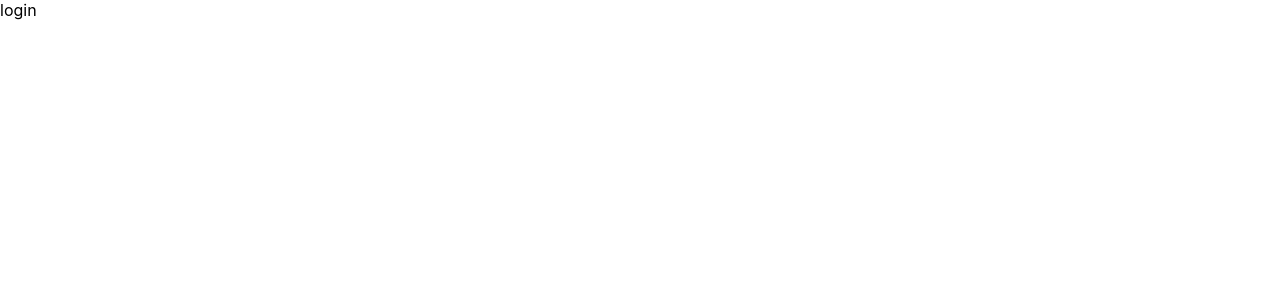
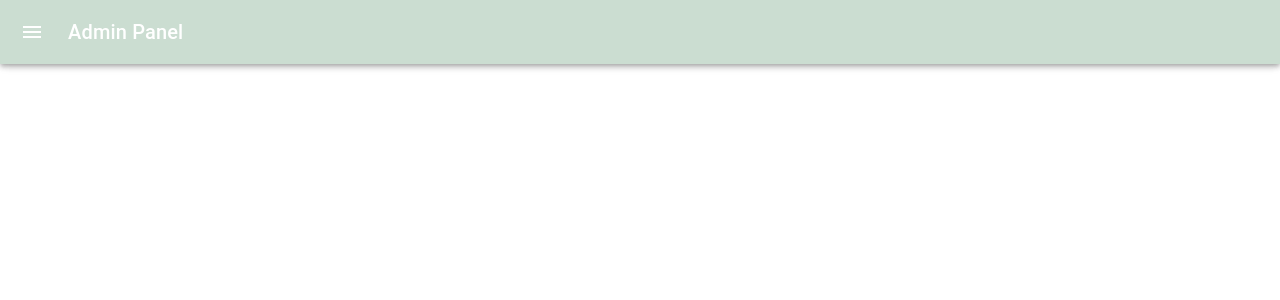
Before and after one commit to LyneSultan/skinly-admin-panel, a React (Create React App) app: page / in a window 1280 px wide. Shown: the top 300 px of the page. Built offline with nearby package versions, Linux system fonts and the light colour scheme.

Commit message:
added layout to app

```diff
--- a/src/App.js
+++ b/src/App.js
@@ -1,16 +1,19 @@
 import { Route, Routes } from 'react-router-dom';
 import './App.css';
-import HomeScreen from './pages/Homescreen';
-import routes from './routes/routes';
+import Layout from './layout';
+import HomeScreen from './pages/Homescreen/index.jsx';
+import routes from './routes/routes.js';
 
 const App = () => {
   return (
     <>
+          <Layout>
+
       <Routes>
         <Route path={routes.login} element={<div>login</div>} />
         <Route path={routes.home} element={<HomeScreen />} />
-
-      </Routes>
+        </Routes>
+        </Layout>
     </>
   );
 };
```
